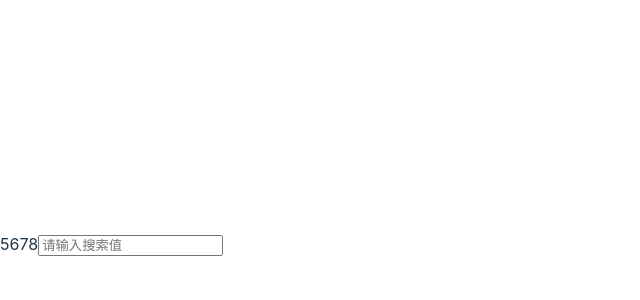
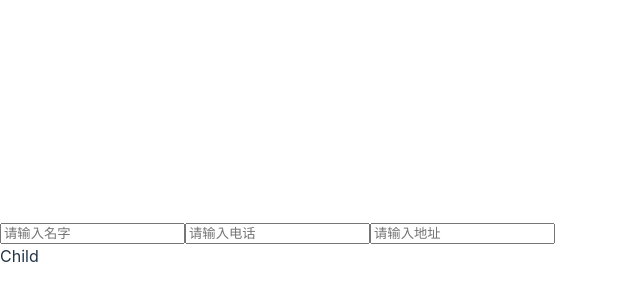
Before and after one commit to cellinlab/hooks-demo, a React (Vite) app: page / in a window 1280 px wide. Shown: the part 156-456 px from the top of the page, without its empty margins (0-640 px from the left). Built offline with nearby package versions, Linux system fonts and the light colour scheme.

Commit message:
demo useMemo

```diff
--- a/src/App.jsx
+++ b/src/App.jsx
@@ -1,17 +1,36 @@
-import React, { useState, useEffect } from 'react'
-import useApi from './useApi'
+import React, { useState, useEffect, useMemo } from 'react'
+
+function Child({ data }) {
+  useEffect(() => {
+    console.log('Child useEffect data', data)
+  }, [data])
+
+  return (
+    <div>
+      <span>Child</span>
+    </div>
+  )
+}
 
 function App() {
-  const [{ list }, setQuery] = useApi()
+  const [name, setName] = useState('')
+  const [phone, setPhone] = useState('')
+  const [address, setAddress] = useState('')
+
+  // 把父组件需要传递的参数做标记，父组件其他状态更新，不影响传递给子组件的对象
+  const data = useMemo(() => {
+    return {
+      name,
+      phone,
+    }
+  }, [name, phone])
 
   return (
     <div className="App">
-      {
-        list.map((item, index) => {
-          return <span key={index}>{item}</span>
-        })
-      }
-      <input type="text" onChange={e => setQuery(e.target.value)} placeholder='请输入搜索值' />
+      <input type="text" onChange={e => setName(e.target.value)} placeholder='请输入名字' />
+      <input type="text" onChange={e => setPhone(e.target.value)} placeholder='请输入电话' />
+      <input type="text" onChange={e => setAddress(e.target.value)} placeholder='请输入地址' />
+      <Child data={data} />
     </div>
   )
 }
```
